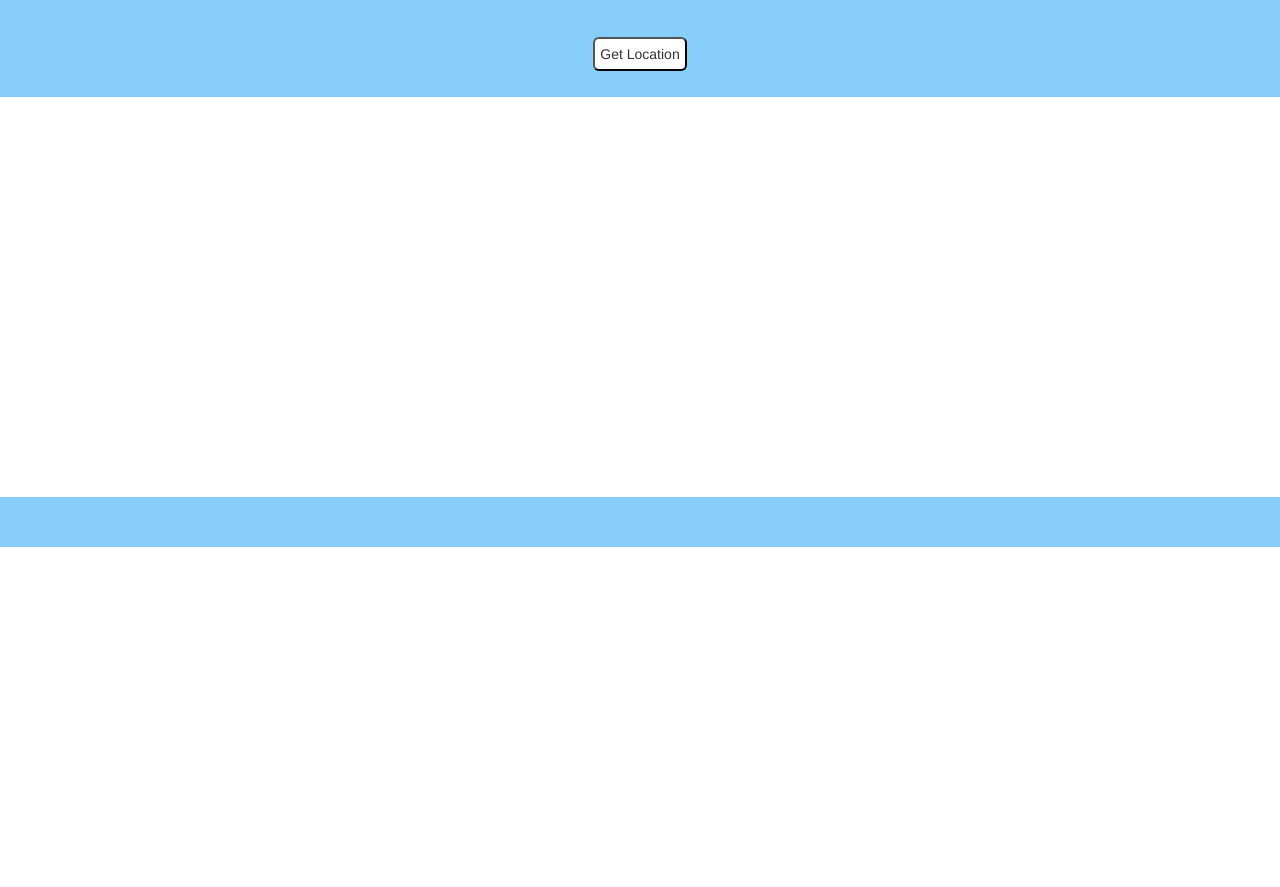
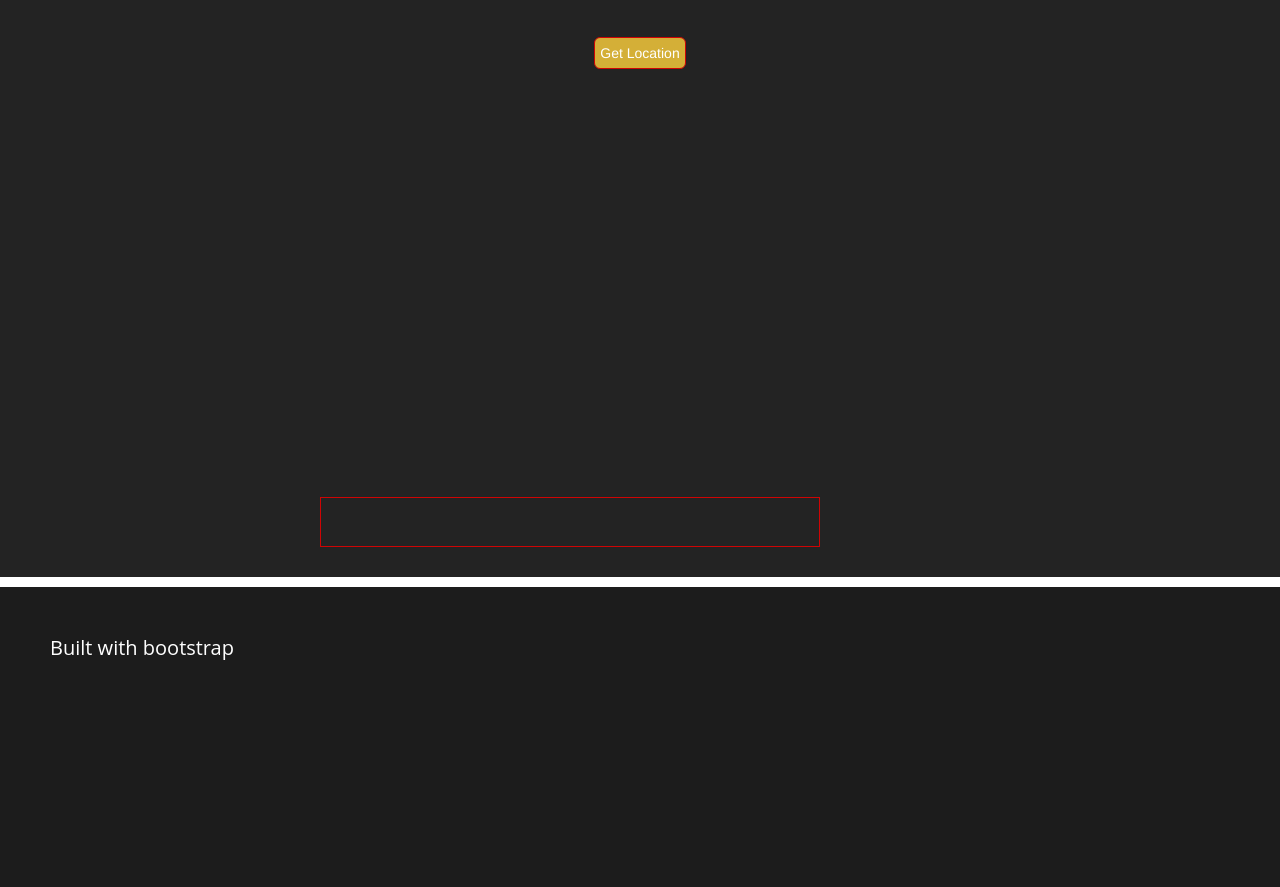
Before and after one commit to connred/Swoop, a plain HTML site: page client/index.html in a window 1280 px wide. Shown: the part 306-1193 px from the top of the page. Before the commit the page ends 1103 px from the top, so only its background shows below. Drawn offline with nearby package versions, Linux system fonts and the light colour scheme; some packages are replaced by stand-ins of ours; no server answers; a script that the page names is missing.

Commit message:
Some appearance changes...

```diff
--- a/client/assets/css/custom.css
+++ b/client/assets/css/custom.css
@@ -1,3 +1,7 @@
+a, div, img {
+	margin: none;
+	padding: none;
+}
 .navbar-brand {
 	margin: none;
 	padding: none;
--- a/client/assets/css/main.css
+++ b/client/assets/css/main.css
@@ -1,33 +1,64 @@
+/******** Standards *********/
+html, body, div, span, applet, object, iframe, table, caption, tbody, tfoot, thead, tr, th, td, del, dfn, em, font, img, ins, kbd, q, s, samp, small, strike, strong, sub, sup, tt, var, h1, h2, h3, h4, h5, h6, p, blockquote, pre, a, abbr, acronym, address, big, cite, code, dl, dt, dd, ol, ul, li, fieldset, form, label, legend {
+    vertical-align: baseline;
+    font-family: inherit;
+    font-weight: inherit;
+    font-style: inherit;
+    font-size: 100%;
+    outline: 0;
+    padding: 0;
+    margin: 0;
+    border: 0;
+}
+body {
+	background: #232323;
+}
+/***************************
+*****		HEADER
+***************************/
 #header {
 	width: 100%;
 	height: 100px;
 	background: #232323;
 }
 #header-tag {
-	font-family: 'Open Sans', sans-serif;
-    font-size: 36px;
-	color: #bbbbbb;
-	text-align: center;
+	font-size: 34px;
+    color: white;
+    font-family: 'Open sans', 'sans-serif';
+    text-align: center;
+	height: 100px;
+	border: 5px solid #D4AF37;
+	background: #cf0404;
 	padding-top: 25px;
+	margin-bottom: 50px;
 }
+/***************************
+*****		GEO
+***************************/
 #findLocation {
 	width: 100%;
 	height: 100px;
-	background: #87cefa;
+	background: #232323;
 	text-align: center;
 }
 #locationButton {
 	margin-top: 40px;
 	padding: 5px;
+	border: 1px solid #cf0404;
 	border-radius: 6px;
-	background: white;
+	background: #d4af37;
+	color: white;
 }
 #locationButton:hover {
 	box-shadow: 0 12px 16px 0 rgba(0,0,0,0.24), 0 17px 50px 0 rgba(0,0,0,0.19);
+	background: white;
+	color: #cf0404;
 }
 #mapSect {
 	width: 100%;
-	height: 700px;
+	height: 480px;
+	background: #232323;
+	margin: none;
 }
 #userMap {
 	width: 500px;
@@ -35,11 +66,25 @@
 	margin-left: 25%;
 }
 #userIssues {
+	width: 500px;
+	margin-left: 25%;
+	height: 50px;
+	background: #232323;
+	border: 1px solid #cf0404;
+	color: white;
+}
+/***************************
+*****		FOOTER
+***************************/
+#footer-main {
+	margin: auto;
 	width: 100%;
-	height: 50px;
-	background: #87CEFA;
+	height: 300px;
+	background: #1c1c1c;
 }
-.navbar-brand {
-	padding: none;
-	margin: none;
+#bootstrap-credit {
+	color: white;
+	padding: 50px;
+	font-family: 'Open sans', 'sans-serif';
+	font-size: 20px;
 }
--- a/client/index.html
+++ b/client/index.html
@@ -19,7 +19,7 @@
         <span class="icon-bar"></span>
         <span class="icon-bar"></span>
       </button>
-      <a class="navbar-brand" href="#"><img src="assets/img/swoop-temp.jpg" width="80px" height="40px" margin="none" padding="none"></a>
+      <a class="navbar-brand" href="#"><img src="assets/img/swoop-temp.jpg" width="80px" height="40px"></a>
     </div>
 
     <!-- Collect the nav links, forms, and other content for toggling -->
@@ -95,10 +95,13 @@
     <div id="mapSect">
     	<div id="userMap"></div>
     	<div id="userIssues"></div>
+    	<div id="car1"></div>
     </div>
-    <div id="car1">
-
-    </div>
+    <footer>
+    	<div id="footer-main">
+    		<h6 id="bootstrap-credit">Built with bootstrap</h6>
+    	</div>
+    </footer>
     <script src="https://code.jquery.com/jquery-3.0.0.min.js"></script>
     <script src="https://cdn.socket.io/socket.io-1.4.5.js"></script>
     <script src="https://maps.googleapis.com/maps/api/js?key=AIzaSyAV389xIQQoed4u7xGhy6sieHtgw0L7vOQ&callback=myMap"></script>
```
